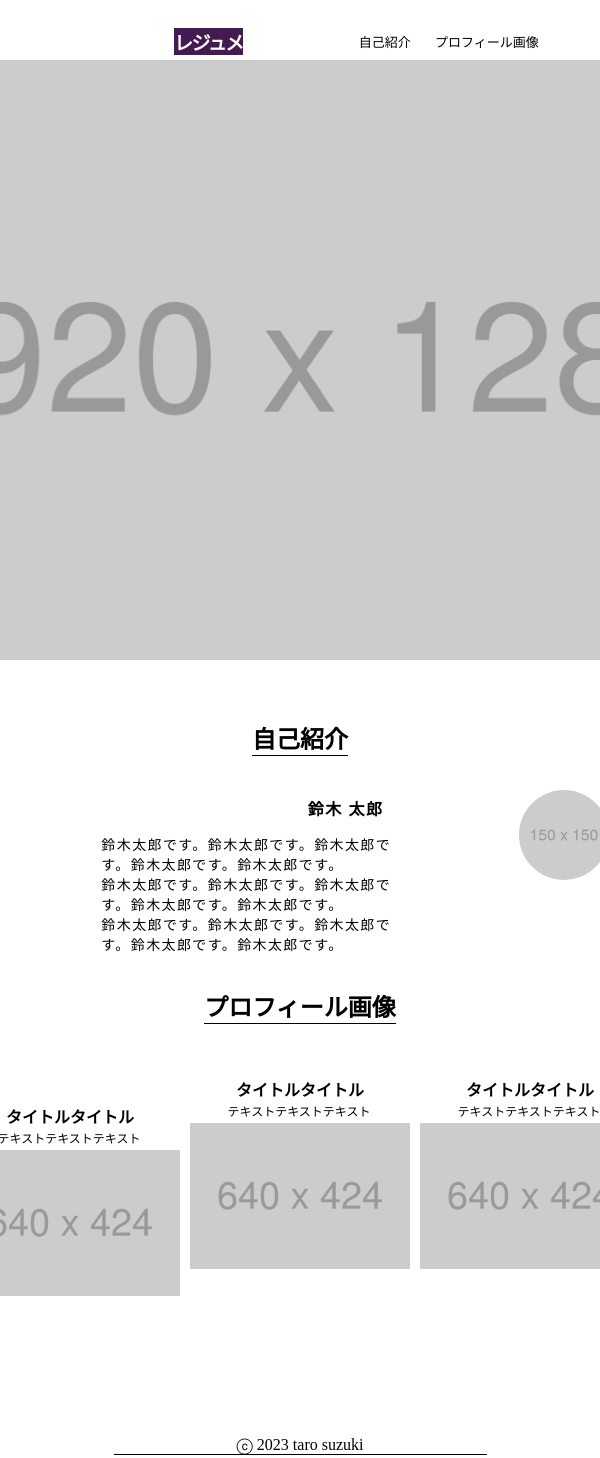
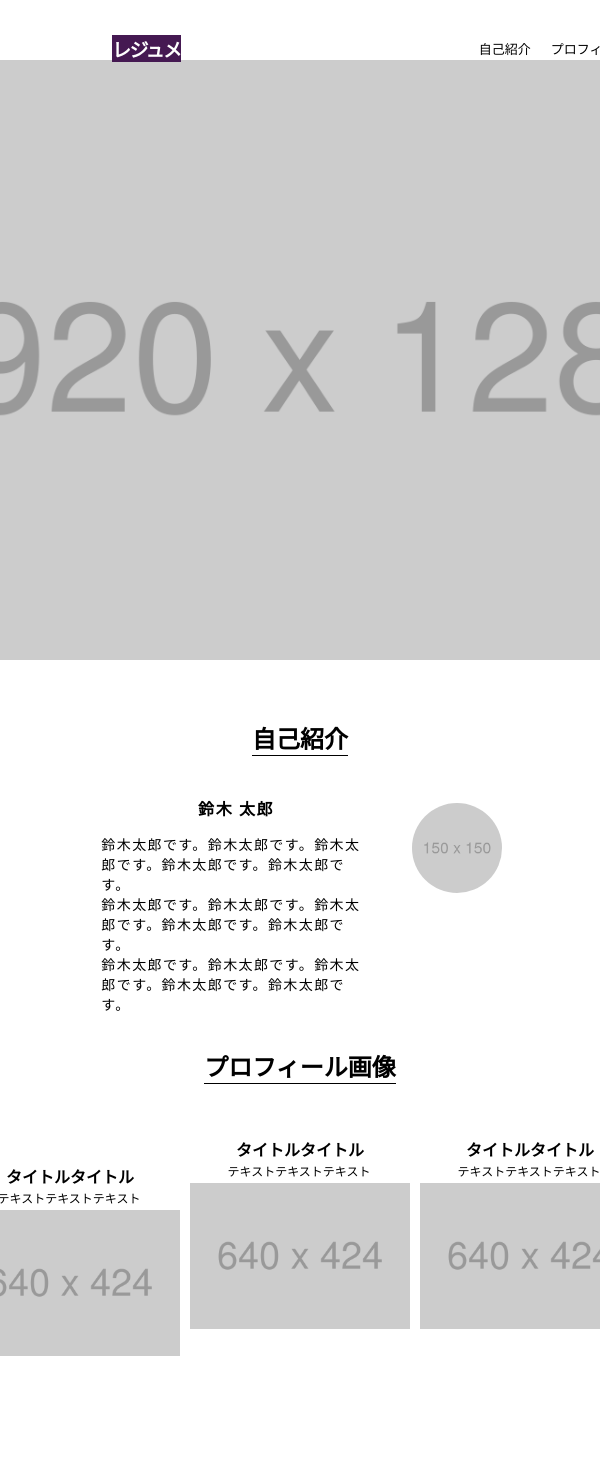
Before and after one commit to Lionheadgithub/hc_practice, a plain HTML site: page html_css_output_beginner/op-index.html in a window 600 px wide. Shown: the top 1458 px of the page. Drawn offline with Linux system fonts and the light colour scheme.

Commit message:
レビュー指摘箇所を修正

```diff
--- a/html_css_output_beginner/op-index.html
+++ b/html_css_output_beginner/op-index.html
@@ -23,14 +23,16 @@
         <div class="ims-header">
           <h2>自己紹介</h2>
         </div>
-        <div class="name">鈴木 太郎</div>
         <div class="flex-container">
           <section class="tp">
-            <ul class="suzuki">
-              <li>鈴木太郎です。鈴木太郎です。鈴木太郎です。鈴木太郎です。鈴木太郎です。</li>
-              <li>鈴木太郎です。鈴木太郎です。鈴木太郎です。鈴木太郎です。鈴木太郎です。</li>
-              <li>鈴木太郎です。鈴木太郎です。鈴木太郎です。鈴木太郎です。鈴木太郎です。</li>
-            </ul>
+            <div>
+              <div class="name">鈴木 太郎</div>
+              <ul class="suzuki">
+                <li>鈴木太郎です。鈴木太郎です。鈴木太郎です。鈴木太郎です。鈴木太郎です。</li>
+                <li>鈴木太郎です。鈴木太郎です。鈴木太郎です。鈴木太郎です。鈴木太郎です。</li>
+                <li>鈴木太郎です。鈴木太郎です。鈴木太郎です。鈴木太郎です。鈴木太郎です。</li>
+              </ul>
+            </div>
             <figure class="photo">
               <img src="output_image2.png" alt="丸写真">
             </figure>
--- a/html_css_output_beginner/op-style.css
+++ b/html_css_output_beginner/op-style.css
@@ -30,18 +30,17 @@
     position: relative;
     top: 7px;
     left: 15%;
-
-  }
+}
 
   .h-right {
     display: flex;
     list-style-type: none;
-    width: 200px;
     justify-content: space-between;
     position: relative;
     top: 7px;
     left: 16%;
     font-size: 14px;
+    gap: 0 20px;
   }
 
   .TopPhoto {
@@ -49,13 +48,12 @@
     background-size: cover;
     background-position: center;
     margin: 0 auto;
-    width: 373px;
+    width: 100%;
     height: 600px;
   }
 
   h2 {
     display: inline-block;
-    width: 4em;
     border-bottom: 1px solid #000;
   }
 
@@ -84,20 +82,18 @@
 
   .suzuki li {
     letter-spacing: 0.09em;
-    width: 316px;
   }
 
   .photo img {
-    width: 90px;
+    width: 100%;
     border-radius: 80%;
     position: relative;
-    left: 35%;
     bottom: 5px;
+    margin: 0 auto;
   }
 
   .prof-header h2 {
     display: inline-block;
-    width: 8em;
     border-bottom: 1px solid #000;
   }
 
@@ -114,7 +110,6 @@
   .three-set {
     text-align: center;
     margin: 25px -35px 0 -35px;
-
   }
 
   .three-set .title-one {
@@ -134,7 +129,7 @@
   }
 
   .three-photo img {
-    width: 365px;
+    width: 100%;
     margin-top: -5px;
   }
 
@@ -148,7 +143,6 @@
 
   footer {
     border-bottom: 5px solid black;
-    width: 373px;
     margin: 0 auto;
   }
 }
@@ -159,8 +153,10 @@
 
   header {
     display: flex;
-    justify-content: space-around;
+    justify-content: space-between;
     align-items: center;
+    position: relative;
+    top: 7px;
   }
 
   h1 {
@@ -169,18 +165,15 @@
     font-size: 19px;
     letter-spacing: -0.08em;
     position: relative;
-    top: 7px;
-
+    left: 15%;
   }
 
   .h-right {
     display: flex;
     list-style-type: none;
-    width: 180px;
-    justify-content: space-between;
+    gap: 0 20px;
     position: relative;
-    top: 7px;
-    left: 6%;
+    right: 10%;
     font-size: 13px;
   }
 
@@ -208,7 +201,7 @@
     margin-top: 20px;
     font-weight: bold;
     letter-spacing: 0.1em;
-    margin-left: 17%;
+    margin-left: 11.5%;
   }
 
   .tp {
@@ -230,7 +223,7 @@
     width: 90px;
     border-radius: 80%;
     position: relative;
-    bottom: 40%;
+    top: 5%;
     right: 30%;
   }
 
@@ -252,11 +245,7 @@
 
   .three-set {
     text-align: center;
-    margin: 25px -35px 0 -35px;
   }
-
-
-
 
   .three-set .text {
     display: inline-block;
```
Also changed, not shown: 1 other file.
